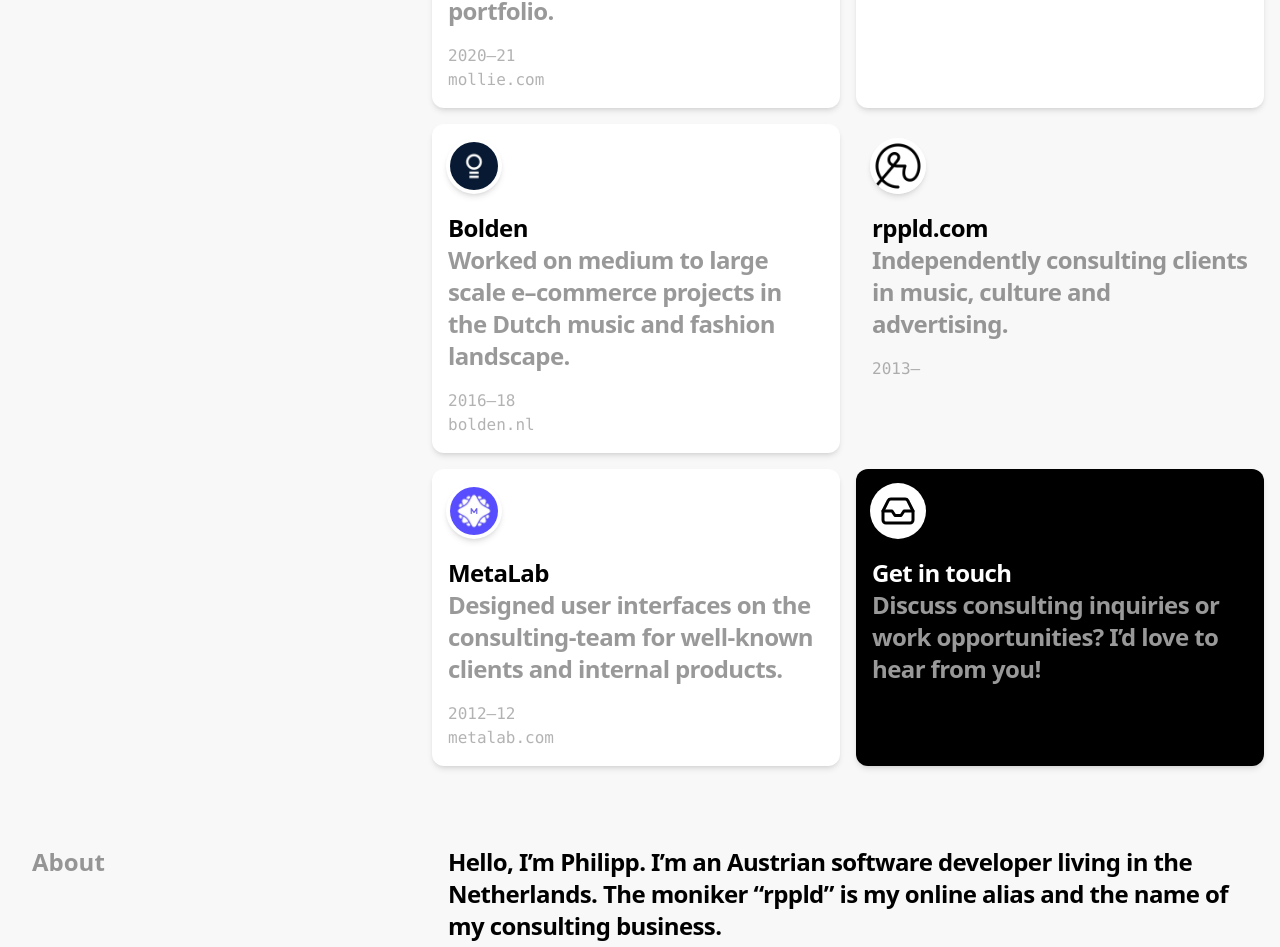
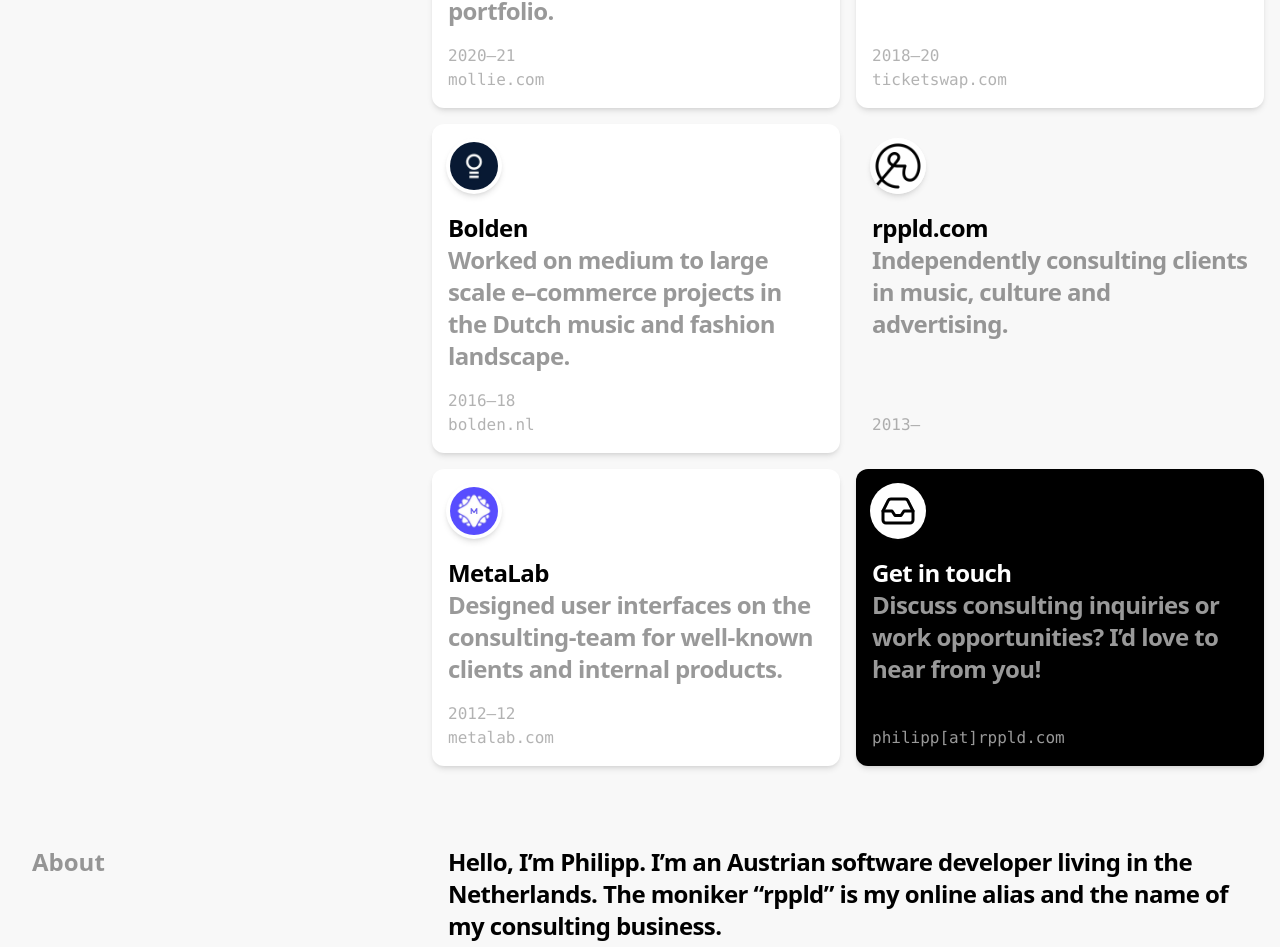
Before and after one commit to rppld/blog, a Next.js app: page / in a window 1280 px wide. Shown: the part 966-1913 px from the top of the page. Built offline with nearby package versions, Linux system fonts and the light colour scheme.

Commit message:
update card

```diff
--- a/app/page.tsx
+++ b/app/page.tsx
@@ -104,7 +104,7 @@
                     <CardContent>
                       <CardTitle className="text-white dark:text-black">
                         <ResourceList.ItemLink
-                          className="bg-black dark:bg-white"
+                          className="bg-black dark:bg-white/95 dark:group-hover:bg-white"
                           href="mailto:philipp@rppld.com"
                         >
                           Get in touch
@@ -115,6 +115,11 @@
                         love to hear from you!
                       </CardDescription>
                     </CardContent>
+                    <CardFooter>
+                      <TypographyMono className="text-white/60 dark:text-black/60">
+                        philipp[at]rppld.com
+                      </TypographyMono>
+                    </CardFooter>
                   </Card>
                 </li>
               </ul>
--- a/components/card.tsx
+++ b/components/card.tsx
@@ -9,7 +9,7 @@
 >(({ className, ...props }, ref) => (
   <div
     ref={ref}
-    className={cn("space-y-4 relative w-full", className)}
+    className={cn("space-y-4 relative w-full flex flex-col", className)}
     {...props}
   />
 ));
@@ -38,7 +38,7 @@
 const CardContent = React.forwardRef<
   HTMLDivElement,
   React.HTMLAttributes<HTMLDivElement>
->((props, ref) => <div ref={ref} {...props} />);
+>((props, ref) => <div ref={ref} className="flex-1" {...props} />);
 CardContent.displayName = "CardContent";
 
 const CardFooter = React.forwardRef<
--- a/components/resource-list.tsx
+++ b/components/resource-list.tsx
@@ -36,7 +36,7 @@
     <>
       <div
         className={cn(
-          "absolute -inset-3 lg:-inset-4 -z-10 bg-white dark:bg-black rounded-xl shadow-md group-hover:shadow-lg transition",
+          "absolute -inset-3 lg:-inset-4 -z-10 bg-white dark:bg-black/40 rounded-xl shadow-md group-hover:shadow-lg dark:group-hover:bg-black transition",
           className
         )}
       />
```
